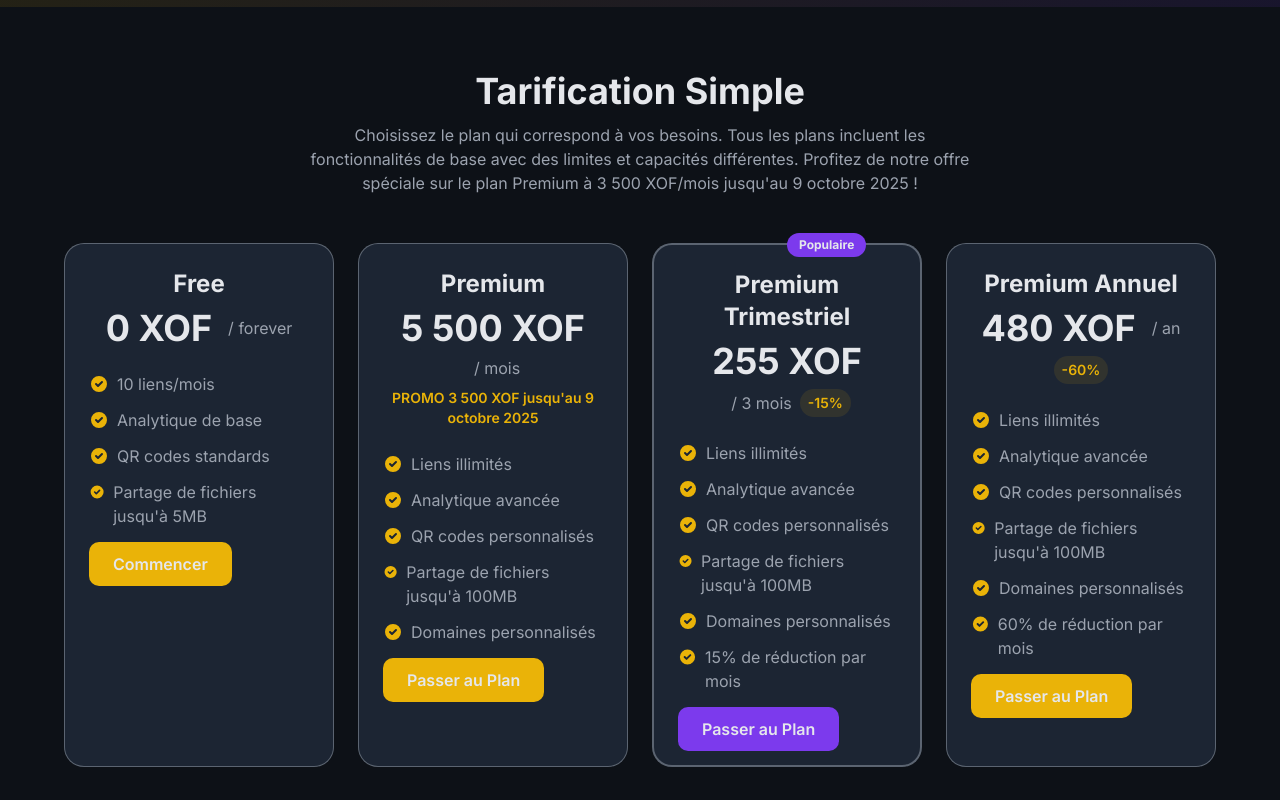
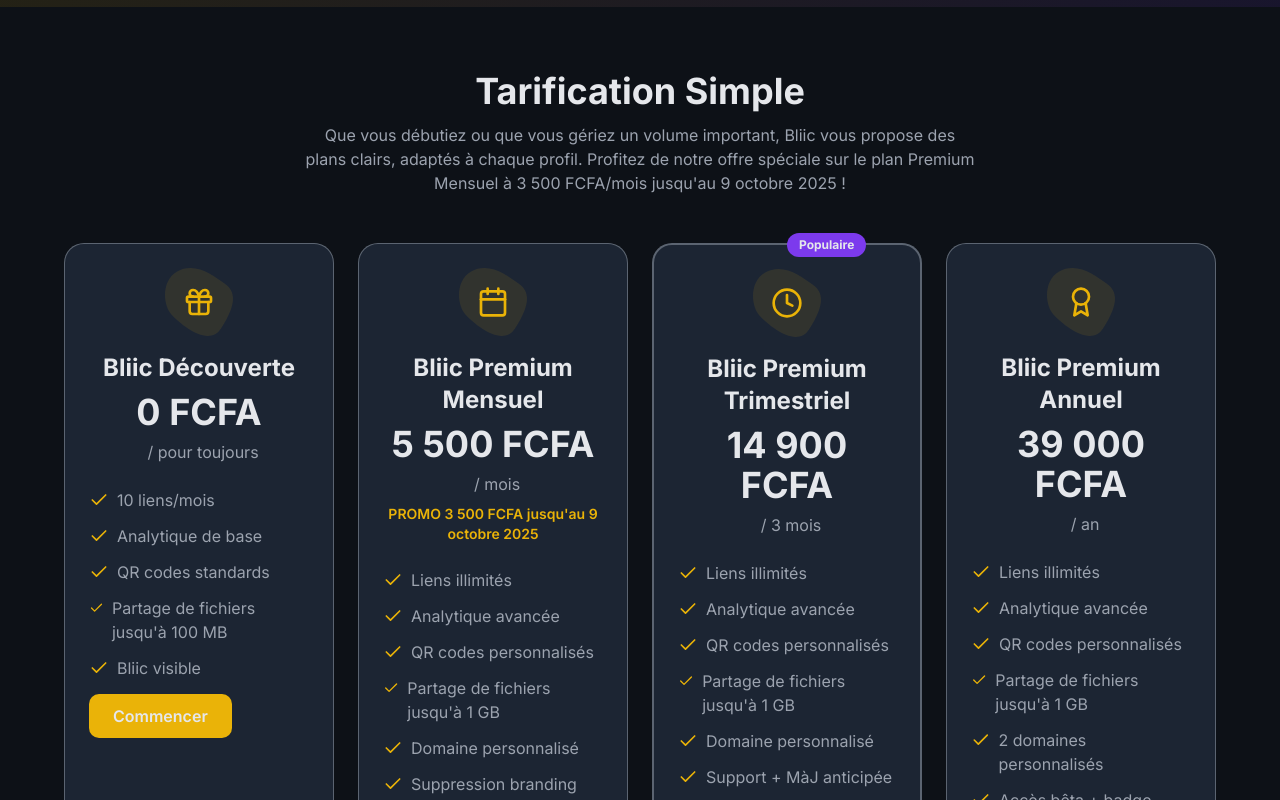
Before and after one commit to ezeckielknh/blinkoo, a React (Vite) app: page / in a window 1280 px wide. Shown: the part 2080-2880 px from the top of the page. Built offline with nearby package versions, Linux system fonts and the light colour scheme.

Commit message:
update pricing_page with promo

```diff
--- a/src/components/PricingSection.tsx
+++ b/src/components/PricingSection.tsx
@@ -1,77 +1,86 @@
 import { useTheme } from "../contexts/ThemeContext";
 import { Link } from "react-router-dom";
 import { motion } from "framer-motion";
+import {
+  Gift,
+  Calendar,
+  Clock,
+  Award,
+  Check,
+} from "lucide-react";
 
 const PricingSection = () => {
   const { theme } = useTheme();
 
   const plans = [
     {
-      name: "Free",
-      price: "0 XOF",
-      period: "/ forever",
+      name: "Bliic Découverte",
+      price: "0 FCFA",
+      period: "/ pour toujours",
+      icon: Gift,
       features: [
         "10 liens/mois",
         "Analytique de base",
         "QR codes standards",
-        "Partage de fichiers jusqu'à 5MB",
+        "Partage de fichiers jusqu'à 100 MB",
+        "Bliic visible",
       ],
       cta: "Commencer",
       ctaLink: "/register",
       popular: false,
     },
     {
-      name: "Premium",
-      price: "5 500 XOF",
+      name: "Bliic Premium Mensuel",
+      price: "5 500 FCFA",
       period: "/ mois",
-      promotion: {
-        promoPrice: "3 500 XOF",
-        endDate: "9 octobre 2025",
-      },
+      icon: Calendar,
       features: [
         "Liens illimités",
         "Analytique avancée",
         "QR codes personnalisés",
-        "Partage de fichiers jusqu'à 100MB",
-        "Domaines personnalisés",
+        "Partage de fichiers jusqu'à 1 GB",
+        "Domaine personnalisé",
+        "Suppression branding",
       ],
-      cta: "Passer au Plan",
+      cta: "Choisir ce plan",
       ctaLink: "/subscription",
       popular: false,
+      promotion: {
+        promoPrice: "3 500 FCFA",
+        endDate: "9 octobre 2025",
+      },
     },
     {
-      name: "Premium Trimestriel",
-      price: "255 XOF",
-      originalPrice: "300 XOF",
-      discount: "15%",
+      name: "Bliic Premium Trimestriel",
+      price: "14 900 FCFA",
       period: "/ 3 mois",
+      icon: Clock,
       features: [
         "Liens illimités",
         "Analytique avancée",
         "QR codes personnalisés",
-        "Partage de fichiers jusqu'à 100MB",
-        "Domaines personnalisés",
-        "15% de réduction par mois",
+        "Partage de fichiers jusqu'à 1 GB",
+        "Domaine personnalisé",
+        "Support + MàJ anticipée",
       ],
-      cta: "Passer au Plan",
+      cta: "Choisir ce plan",
       ctaLink: "/subscription",
       popular: true,
     },
     {
-      name: "Premium Annuel",
-      price: "480 XOF",
-      originalPrice: "1200 XOF",
-      discount: "60%",
+      name: "Bliic Premium Annuel",
+      price: "39 000 FCFA",
       period: "/ an",
+      icon: Award,
       features: [
         "Liens illimités",
         "Analytique avancée",
         "QR codes personnalisés",
-        "Partage de fichiers jusqu'à 100MB",
-        "Domaines personnalisés",
-        "60% de réduction par mois",
+        "Partage de fichiers jusqu'à 1 GB",
+        "2 domaines personnalisés",
+        "Accès bêta + badge",
       ],
-      cta: "Passer au Plan",
+      cta: "Choisir ce plan",
       ctaLink: "/subscription",
       popular: false,
     },
@@ -164,10 +173,10 @@
           animate={{ opacity: 1, y: 0 }}
           transition={{ duration: 0.5, delay: 0.2 }}
         >
-          Choisissez le plan qui correspond à vos besoins. Tous les plans
-          incluent les fonctionnalités de base avec des limites et capacités
-          différentes. Profitez de notre offre spéciale sur le plan Premium à
-          3 500 XOF/mois jusqu'au 9 octobre 2025 !
+          Que vous débutiez ou que vous gériez un volume important, Bliic vous
+          propose des plans clairs, adaptés à chaque profil. Profitez de notre
+          offre spéciale sur le plan Premium Mensuel à 3 500 FCFA/mois jusqu'au
+          9 octobre 2025 !
         </motion.p>
         <div className="grid grid-cols-1 sm:grid-cols-2 lg:grid-cols-4 gap-6 max-w-6xl mx-auto">
           {plans.map((plan, index) => (
@@ -201,6 +210,36 @@
                 </motion.div>
               )}
               <div className="text-center mb-6">
+                <div
+                  className="relative mx-auto mb-4"
+                  style={{ width: "68px", aspectRatio: "1/1" }}
+                >
+                  <plan.icon
+                    size={32}
+                    className={`absolute inset-0 m-auto ${
+                      theme === "dark"
+                        ? "text-dark-primary"
+                        : "text-light-primary"
+                    }`}
+                  />
+                  <svg
+                    className={`absolute top-0 left-0 ${
+                      theme === "dark"
+                        ? "text-dark-primary"
+                        : "text-light-primary"
+                    }`}
+                    width="68"
+                    height="68"
+                    viewBox="0 0 68 68"
+                    fill="currentColor"
+                    xmlns="http://www.w3.org/2000/svg"
+                  >
+                    <path
+                      d="M56.0059 60.5579C44.1549 78.9787 18.0053 58.9081 6.41191 46.5701C-2.92817 35.5074 -2.81987 12.1818 11.7792 3.74605C30.0281 -6.79858 48.0623 7.40439 59.8703 15.7971C71.6784 24.1897 70.8197 37.5319 56.0059 60.5579Z"
+                      fillOpacity="0.1"
+                    />
+                  </svg>
+                </div>
                 <h3
                   className={`text-2xl font-bold mb-2 ${
                     theme === "dark"
@@ -216,7 +255,7 @@
                       theme === "dark"
                         ? "text-dark-text-primary"
                         : "text-light-text-primary"
-                      } font-sans`}
+                    } font-sans`}
                   >
                     {plan.price}
                   </span>
@@ -225,23 +264,10 @@
                       theme === "dark"
                         ? "text-dark-text-secondary"
                         : "text-light-text-secondary"
-                      } font-sans`}
+                    } font-sans`}
                   >
                     {plan.period}
                   </span>
-                  {plan.discount && (
-                    <span
-                      className={`text-sm font-semibold ${
-                        theme === "dark"
-                          ? "text-dark-primary"
-                          : "text-light-primary"
-                      } bg-${
-                        theme === "dark" ? "dark-primary/10" : "light-primary/10"
-                      } px-2 py-1 rounded-full`}
-                    >
-                      -{plan.discount}
-                    </span>
-                  )}
                 </div>
                 {plan.promotion && (
                   <span
@@ -249,7 +275,7 @@
                       theme === "dark"
                         ? "text-dark-primary"
                         : "text-light-primary"
-                      } font-sans`}
+                    } font-sans`}
                   >
                     PROMO {plan.promotion.promoPrice} jusqu'au {plan.promotion.endDate}
                   </span>
@@ -258,21 +284,14 @@
               <ul className="space-y-3 mb-6">
                 {plan.features.map((feature, featureIndex) => (
                   <li key={featureIndex} className="flex items-start">
-                    <svg
-                      className={`w-5 h-5 mt-0.5 mr-2 ${
+                    <Check
+                      size={20}
+                      className={`mt-0.5 mr-2 ${
                         theme === "dark"
                           ? "text-dark-primary"
                           : "text-light-primary"
                       }`}
-                      viewBox="0 0 20 20"
-                      fill="currentColor"
-                    >
-                      <path
-                        fillRule="evenodd"
-                        d="M10 18a8 8 0 100-16 8 8 0 000 16zm3.707-9.293a1 1 0 00-1.414-1.414L9 10.586 7.707 9.293a1 1 0 00-1.414 1.414l2 2a1 1 0 001.414 0l4-4z"
-                        clipRule="evenodd"
-                      />
-                    </svg>
+                    />
                     <span
                       className={`text-base ${
                         theme === "dark"
```
